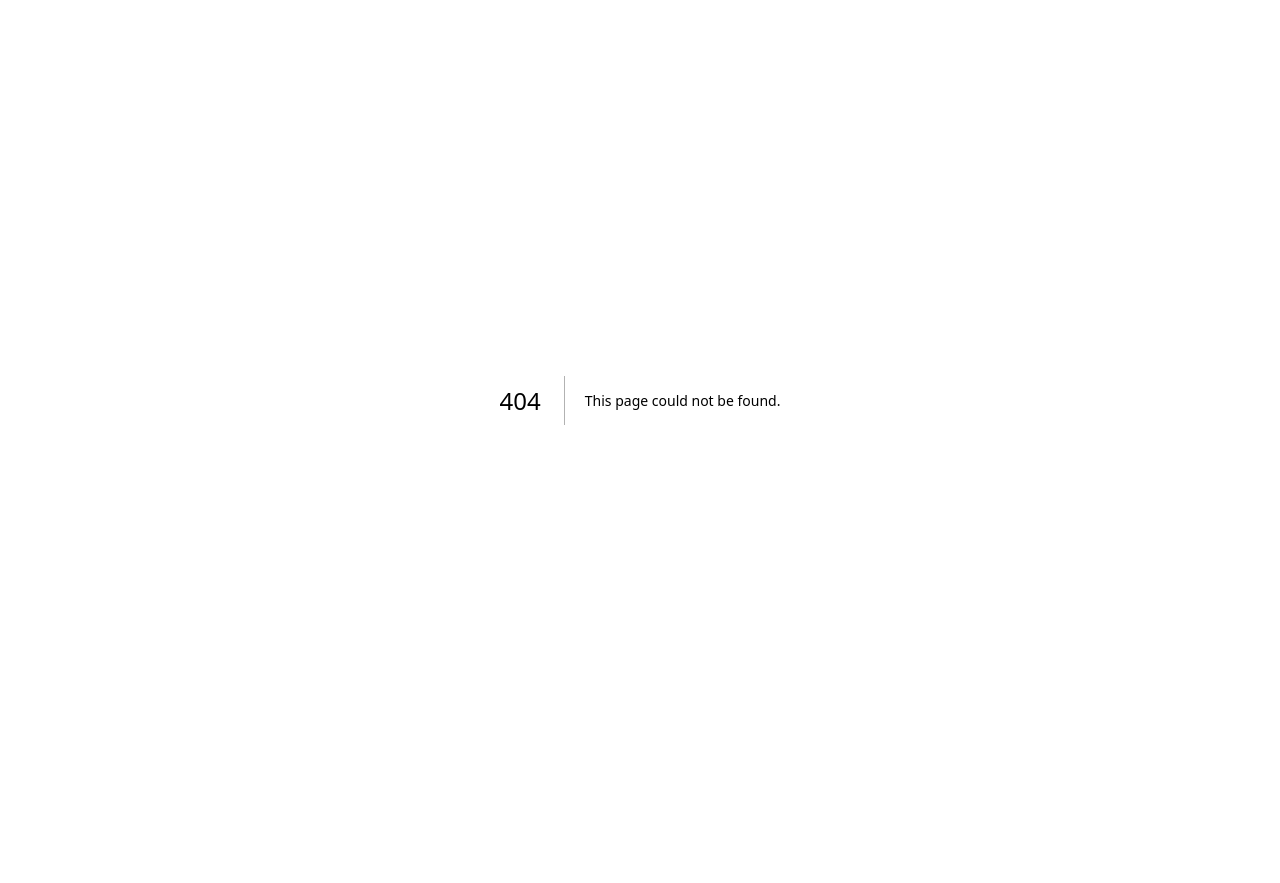
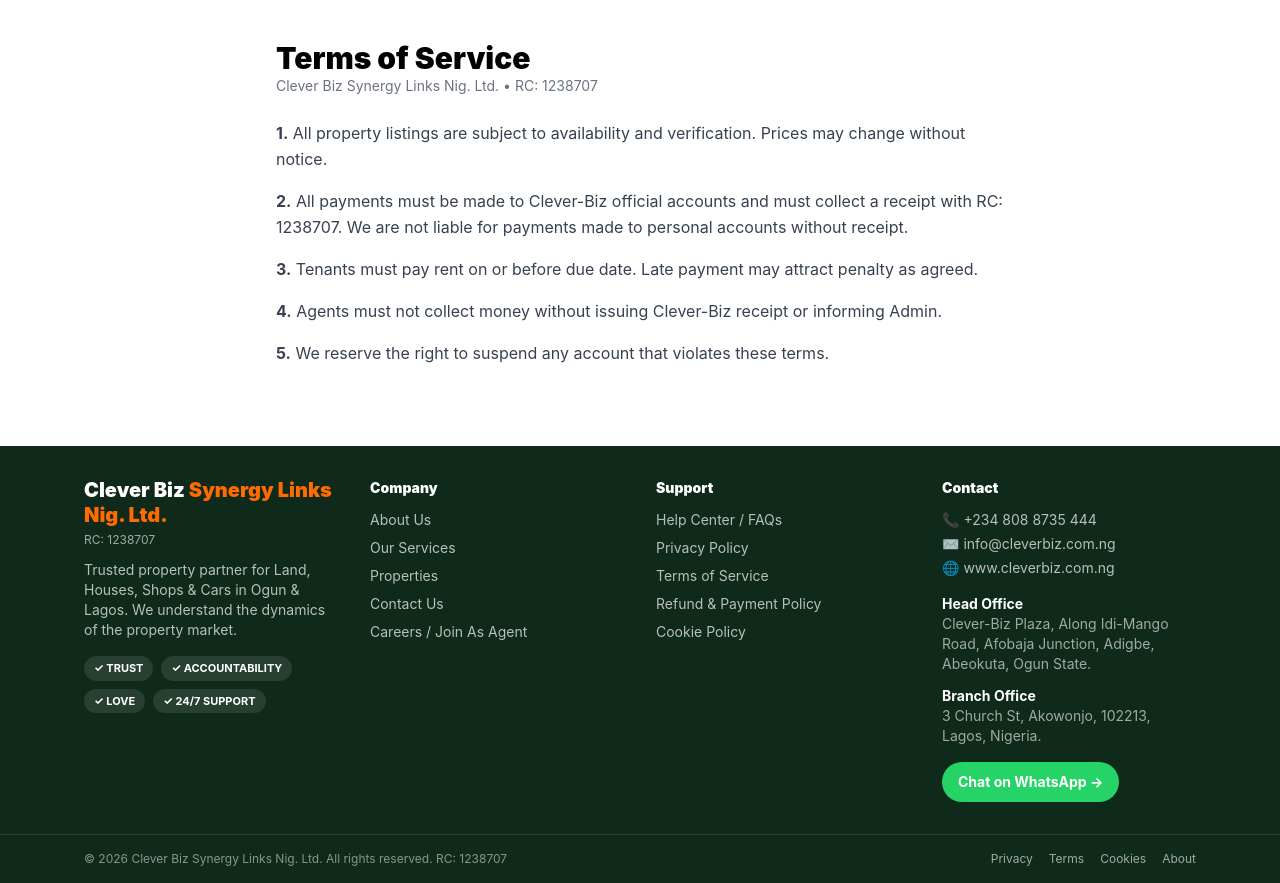
Before and after one commit to Habeebullahi7/CleverBiz-Synergy, a Next.js app: page /terms in a window 1280 px wide. Before the commit this address had no page. Before the commit the page ends 800 px from the top, so only its background shows below. Built offline with nearby package versions, Linux system fonts and the light colour scheme.

Commit message:
Add Terms of Service page component

```diff
--- /dev/null
+++ b/app/terms/page.tsx
@@ -0,0 +1,4 @@
+import Footer from "@/components/Footer";
+export default function Terms() {
+  return <div className="min-h-screen bg-white"><div className="max-w-3xl mx-auto px-5 py-10"><h1 className="text-3xl font-black">Terms of Service</h1><p className="text-sm text-gray-500">Clever Biz Synergy Links Nig. Ltd. • RC: 1238707</p><div className="space-y-4 mt-6 text-gray-700 leading-relaxed"><p><b>1.</b> All property listings are subject to availability and verification. Prices may change without notice.</p><p><b>2.</b> All payments must be made to Clever-Biz official accounts and must collect a receipt with RC: 1238707. We are not liable for payments made to personal accounts without receipt.</p><p><b>3.</b> Tenants must pay rent on or before due date. Late payment may attract penalty as agreed.</p><p><b>4.</b> Agents must not collect money without issuing Clever-Biz receipt or informing Admin.</p><p><b>5.</b> We reserve the right to suspend any account that violates these terms.</p></div></div><Footer /></div>;
+}
```
